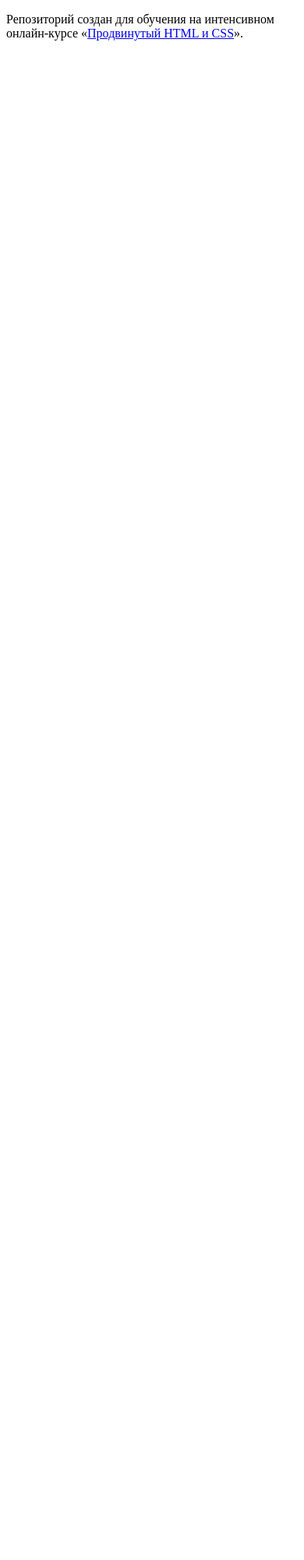
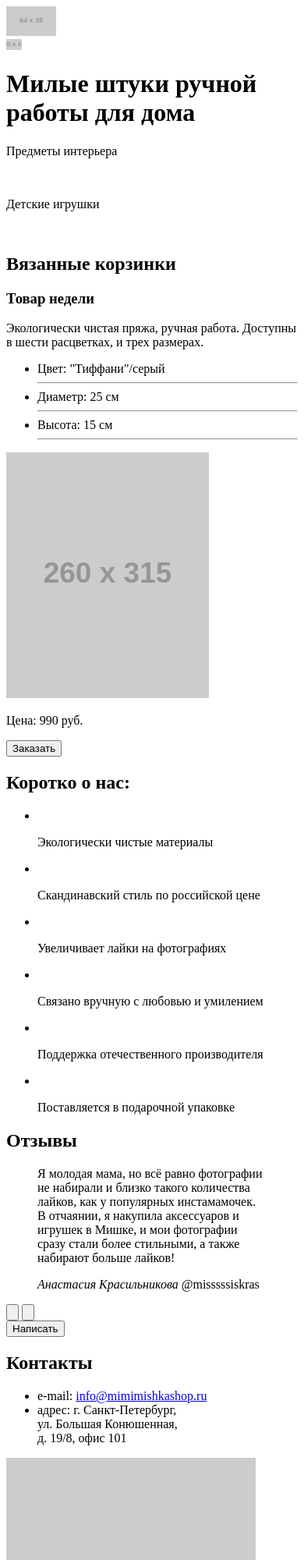
Before and after one commit to ElenaZhidenko/98692-mishka, a website: page index.html in a window 390 px wide. Shown: the top 2000 px of the page at 78% size. Before the commit the page ends 844 px from the top, so only its background shows below. Drawn offline with Linux system fonts and the light colour scheme; placeholder pictures from the web are drawn by us.

Commit message:
Сверстала домашнюю страницу

```diff
--- a/index.html
+++ b/index.html
@@ -5,8 +5,142 @@
     <title>HTML Academy: Мишка</title>
   </head>
   <body>
+    <header class="page-header">
+      <div class="page-header__logo">
+        <img src="http://placehold.it/64x38">
+      </div>
+      <nav class="main-nav">
+        <div class="main-nav__toggle">
+          <img src="http://placehold.it/20x14">
+        </div>
+      </nav>
+      <div class="intro">
+        <h1 class="intro__main-title">Милые штуки ручной работы для дома</h1>
+      </div>
+      <div class="intro__goods">
+        <div class="intro__goods-item">
+          <p>Предметы интерьера</p>
+          <img>
+        </div>
+        <div class="intro__goods-item">
+          <p>Детские игрушки</p>
+          <img>
+        </div>
+      </div>
+    </header>
 
-    <p>Репозиторий создан для обучения на интенсивном онлайн‑курсе «<a href="https://htmlacademy.ru/intensive/adaptive">Продвинутый HTML и CSS</a>».</p>
+    <main>
+      <section class="weekgood">
+        <header class="weekgood__header">
+          <h2 class="weekgood__name">Вязанные корзинки</h2>
+          <h3 class="weekgood__title">Товар недели</h3>
+        </header>
+        <div class="weekgood__description">
+          <p class="weekgood__text">Экологически чистая пряжа, ручная работа. Доступны в шести расцветках, и трех размерах.</p>
+          <ul class="weekgood__characteristics">
+            <li class="weekgood__characteristic weekgood__characteristic--color">
+              <span class="weekgood__characteristic-name">Цвет:</span>
+              <span class="weekgood__characteristic-value">"Тиффани"/серый</span>
+              <hr>
+            </li>
+            <li class="weekgood__characteristic weekgood__characteristic--diameter">
+              <span class="weekgood__characteristic-name">Диаметр:</span>
+              <span class="weekgood__characteristic-value">25 см</span>
+              <hr>
+            </li>
+            <li class="weekgood__characteristic weekgood__characteristic--height">
+              <span class="weekgood__characteristic-name">Высота:</span>
+              <span class="weekgood__characteristic-value">15 см</span>
+              <hr>
+            </li>
+          </ul>
+        </div>
+        <img src="http://placehold.it/260x315">
+        <p class="weekgood__price">Цена: 990 руб.</p>
+        <button class="btn btn--order">Заказать</button>
+      </section>
+
+      <section class="advantages">
+        <h2 class="advantages__title">Коротко о нас:</h2>
+        <ul class="advantages__list">
+          <li class="advantages__item">
+            <img>
+            <p>Экологически чистые материалы</p>
+          </li>
+          <li class="advantages__item">
+            <img>
+            <p>Скандинавский стиль по российской цене</p>
+          </li>
+          <li class="advantages__item">
+            <img>
+            <p>Увеличивает лайки на фотографиях</p>
+          </li>
+          <li class="advantages__item">
+            <img>
+            <p>Связано вручную с любовью и умилением</p>
+          </li>
+          <li class="advantages__item">
+            <img>
+            <p>Поддержка отечественного производителя</p>
+          </li>
+          <li class="advantages__item">
+            <img>
+            <p>Поставляется в подарочной упаковке</p>
+          </li>
+        </ul>
+      </section>
+
+      <section class="reviews">
+        <div class="reviews__wrapper">
+          <h2 class="reviews__title">Отзывы</h2>
+          <div class="reviews-list">
+            <blockquote class="reviews-item">
+              <p>Я молодая мама, но всё равно фотографии не набирали и близко такого количества лайков, как у популярных инстамамочек. В отчаянии, я накупила аксессуаров и игрушек в Мишке, и мои фотографии сразу стали более стильными, а также набирают больше лайков!</p>
+              <cite class="reviews__author-name">Анастасия Красильникова</cite>
+              <span class="reviews__author-in">@misssssiskras</span>
+            </blockquote>
+            <button class="reviews__prev"><img></button>
+            <button class="reviews__next"><img></button>
+          </div>
+          <button class="btn reviews__btn-write">Написать</button>
+        </div>
+      </section>
+
+      <section class="contacts">
+        <h2>Контакты</h2>
+        <ul class="contacts__list">
+          <li class="contacts__item">
+            <span class="contacts__type">e-mail:</span>
+            <span class="contacts__value contacts__value--email"><a href="mailto:info@mimimishkashop.ru">info@mimimishkashop.ru</a></span>
+          </li>
+          <li class="contacts__item">
+            <span class="contacts__type">адрес:</span>
+            <span class="contacts__value">г. Санкт-Петербург,<br>
+ул. Большая Конюшенная,<br>
+д. 19/8, офис 101</span>
+          </li>
+        </ul>
+        <div class="contacts__map">
+          <img src="http://placehold.it/320x457">
+        </div>
+        <button class="btn contacts__btn">Напишите нам</button>
+      </section>
+    </main>
+
+    <footer class="page-footer">
+      <section class="page-footer__social">
+        <ul class="social-links">
+          <li class="social-link social-link--in"><img></li>
+          <li class="social-link social-link--fb"><img></li>
+          <li class="social-link social-link--tw"><img></li>
+        </ul>
+      </section>
+      <hr>
+      <section class="page-footer__copyright">
+        <p>Разработано</p>
+        <img>
+      </section>
+    </footer>
 
   </body>
 </html>
```
